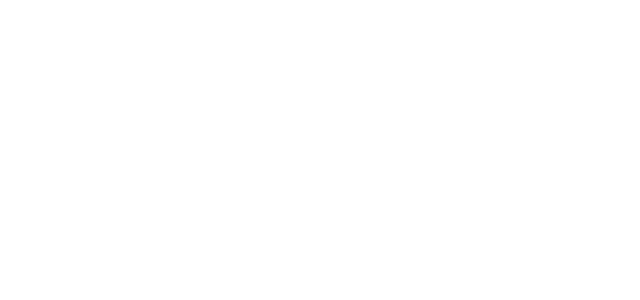
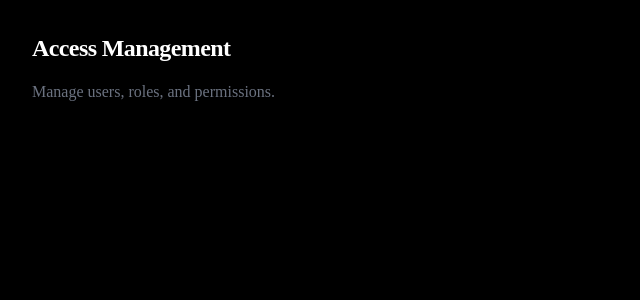
Before and after one commit to DongDuong2001/project-luvcraft, a Next.js app in the folder frontend/: page /access-management in a window 1280 px wide. Before the commit this address had no page. Shown: the top 300 px of the page, without its empty margins (0-640 px from the left). Built offline with nearby package versions, Linux system fonts and the light colour scheme.

Commit message:
feat(access-management): add Access Management component for user and role management

```diff
--- /dev/null
+++ b/frontend/pages/access-management.tsx
@@ -0,0 +1,10 @@
+import React from 'react';
+
+export default function AccessManagement() {
+  return (
+    <div className="p-8">
+      <h1 className="text-2xl font-bold mb-4">Access Management</h1>
+      <p className="text-gray-500">Manage users, roles, and permissions.</p>
+    </div>
+  );
+}
```
